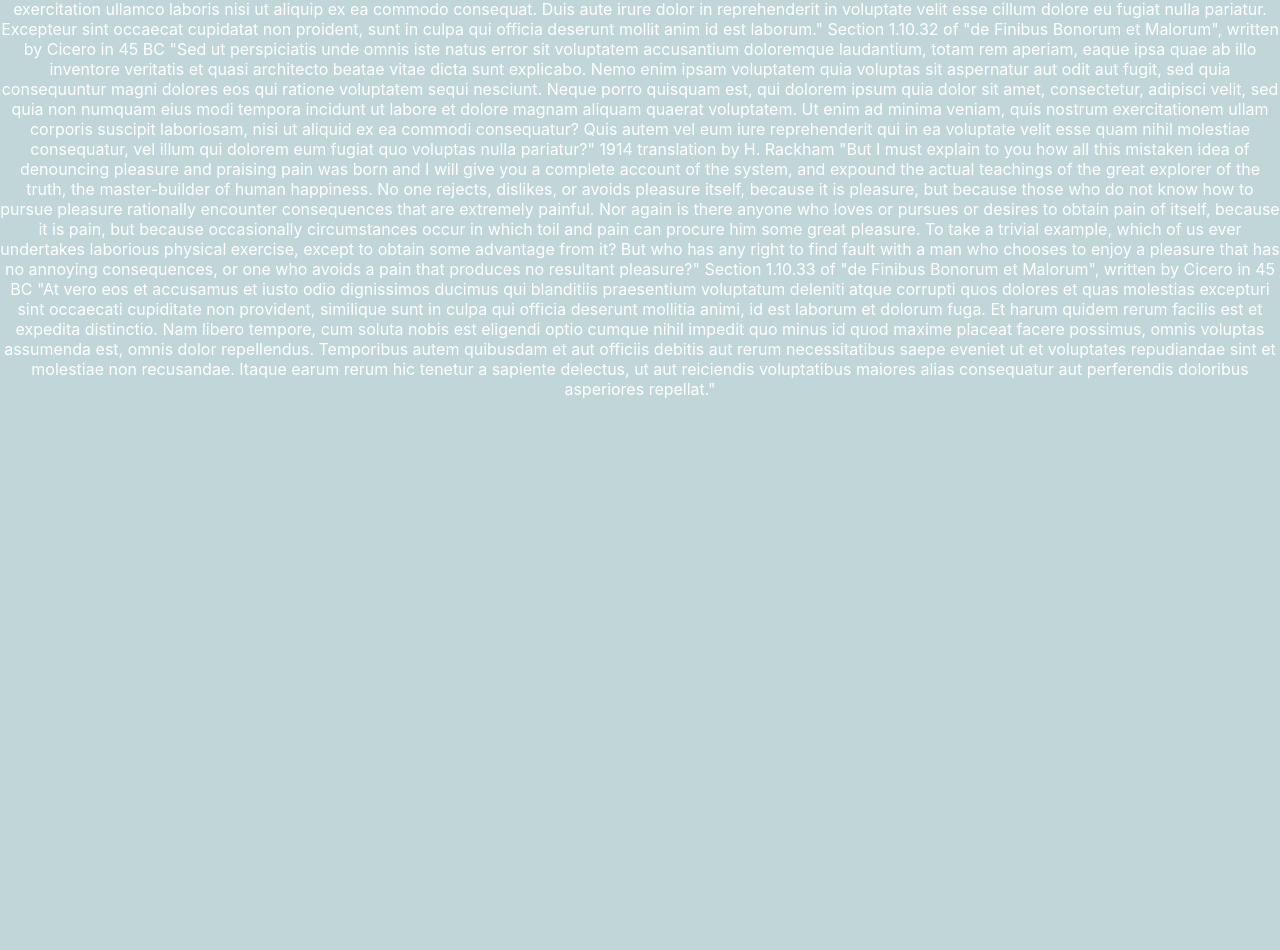
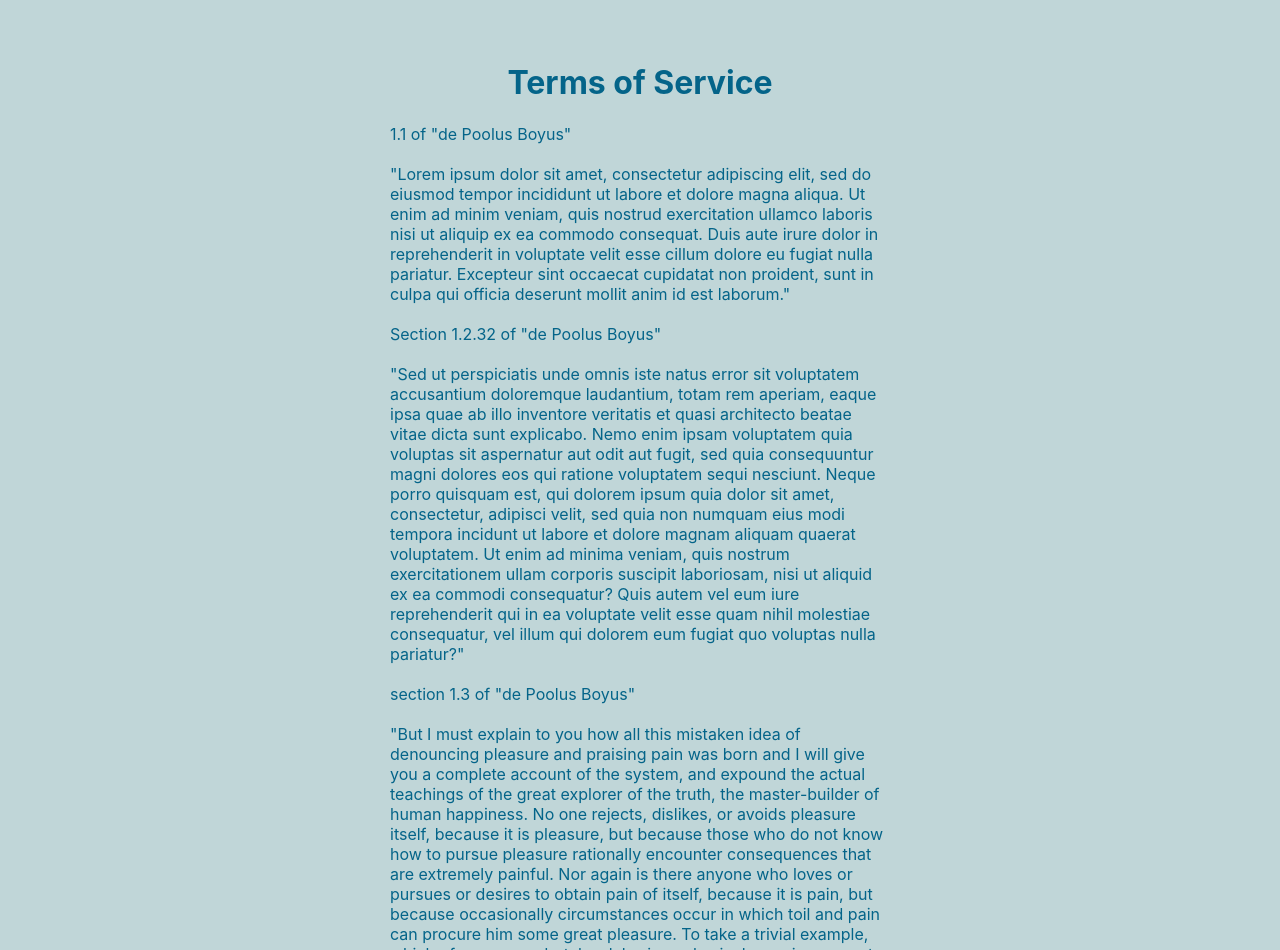
Before and after one commit to Cstephens-1/PoolBoy, a React (Create React App) app: page /tos in a window 1280 px wide. Shown: the part 202-1152 px from the top of the page. Before the commit the page ends 800 px from the top, so only its background shows below. Built offline with nearby package versions, Linux system fonts and the light colour scheme.

Commit message:
final project except a few minor things we could add

```diff
--- a/src/components/BillPay.js
+++ b/src/components/BillPay.js
@@ -119,13 +119,16 @@
     font-size: 20px;
     border-radius: 8px;
     background-color: lightgrey;
-    margin: 7px;
+    margin-left: 390px;
     padding: 12px;
+    margin-top: 25px;
+
 `
 
 const InputStyler= styled.input`
     margin-left: -50px;
     margin-right: 150px;
+
     /* margin-top: 25px; */
     height: 20px;
     position: relative;
--- a/src/components/Description.js
+++ b/src/components/Description.js
@@ -4,6 +4,10 @@
     return(
         <PStyler>
             The PoolBoy is the premier residential and commercial pool cleaning service in the region. We are open 6 days a week and service any pool, no matter how much care they need. With an hourly rate we can provide superior service at competitive prices.
+
+            Call us today to schedule your free consultation so we can you back to enjoying your pool today!
+
+            <marquee scrollamount="15">**Disclaimer: Please do not assault our pool boys.**</marquee>
 
 
 
@@ -20,7 +24,7 @@
 const PStyler = styled.p`
     color: #3a7587;
     font-size: 24px;
-    width: 500px;
+    width: 60%;
     margin: auto;
     z-index: 1;
     margin-top: 15px;
@@ -28,6 +32,7 @@
     border-style: solid;
     margin-bottom: 15px;
     padding-bottom: 15px;
-
+    font-weight: 500;
+    line-height: 35px;
 
 `
--- a/src/components/Footer.js
+++ b/src/components/Footer.js
@@ -14,7 +14,7 @@
 
 
                 <NavLink path="/">Investors</NavLink>
-                <NavLink path="/tos">TermsOfService</NavLink>
+                <NavLink to="/tos">TermsOfService</NavLink>
             </AboutSection>
 
 
--- a/src/components/Home.js
+++ b/src/components/Home.js
@@ -38,6 +38,8 @@
     font-size: 100px;
     margin-bottom: -2%;
     margin-top: -1%;
+    padding-top: 20px;
+    padding-bottom: 25px;
 `
 const Div = styled.div`
     margin-bottom: 15px;
--- a/src/components/Reviews.js
+++ b/src/components/Reviews.js
@@ -48,6 +48,15 @@
             cleaner_id: synthRev.target[2].value,
         }
         addNewRev(newRev)
+        synthRev.target[0].value = ""
+        synthRev.target[1].value = ""
+        // if (synthRev.target[2].value !== null){
+
+        //     synthRev.target[2].value = ""
+        // }
+
+
+
     }
 
     function DeleteReview(review){
@@ -92,6 +101,8 @@
 
                 <Button  type="submit">Leave a review</Button>
             </form>
+
+
         </FormStyler>
 
         {reviews.map(each_rev=>{
--- a/src/components/TermsOfService.js
+++ b/src/components/TermsOfService.js
@@ -1,20 +1,48 @@
+import styled from "styled-components";
 import NavBar from "./NavBar";
 
 function TermsOfService(){
     return(
-        <>
-        <p>"Lorem ipsum dolor sit amet, consectetur adipiscing elit, sed do eiusmod tempor incididunt ut labore et dolore magna aliqua. Ut enim ad minim veniam, quis nostrud exercitation ullamco laboris nisi ut aliquip ex ea commodo consequat. Duis aute irure dolor in reprehenderit in voluptate velit esse cillum dolore eu fugiat nulla pariatur. Excepteur sint occaecat cupidatat non proident, sunt in culpa qui officia deserunt mollit anim id est laborum."
+        <TOS>
 
-        Section 1.10.32 of "de Finibus Bonorum et Malorum", written by Cicero in 45 BC
-        "Sed ut perspiciatis unde omnis iste natus error sit voluptatem accusantium doloremque laudantium, totam rem aperiam, eaque ipsa quae ab illo inventore veritatis et quasi architecto beatae vitae dicta sunt explicabo. Nemo enim ipsam voluptatem quia voluptas sit aspernatur aut odit aut fugit, sed quia consequuntur magni dolores eos qui ratione voluptatem sequi nesciunt. Neque porro quisquam est, qui dolorem ipsum quia dolor sit amet, consectetur, adipisci velit, sed quia non numquam eius modi tempora incidunt ut labore et dolore magnam aliquam quaerat voluptatem. Ut enim ad minima veniam, quis nostrum exercitationem ullam corporis suscipit laboriosam, nisi ut aliquid ex ea commodi consequatur? Quis autem vel eum iure reprehenderit qui in ea voluptate velit esse quam nihil molestiae consequatur, vel illum qui dolorem eum fugiat quo voluptas nulla pariatur?"
+            <H1>Terms of Service</H1>
 
-        1914 translation by H. Rackham
-        "But I must explain to you how all this mistaken idea of denouncing pleasure and praising pain was born and I will give you a complete account of the system, and expound the actual teachings of the great explorer of the truth, the master-builder of human happiness. No one rejects, dislikes, or avoids pleasure itself, because it is pleasure, but because those who do not know how to pursue pleasure rationally encounter consequences that are extremely painful. Nor again is there anyone who loves or pursues or desires to obtain pain of itself, because it is pain, but because occasionally circumstances occur in which toil and pain can procure him some great pleasure. To take a trivial example, which of us ever undertakes laborious physical exercise, except to obtain some advantage from it? But who has any right to find fault with a man who chooses to enjoy a pleasure that has no annoying consequences, or one who avoids a pain that produces no resultant pleasure?"
+        <Pstyler>1.1 of "de Poolus Boyus" <br></br><br></br>
+        "Lorem ipsum dolor sit amet, consectetur adipiscing elit, sed do eiusmod tempor incididunt ut labore et dolore magna aliqua. Ut enim ad minim veniam, quis nostrud exercitation ullamco laboris nisi ut aliquip ex ea commodo consequat. Duis aute irure dolor in reprehenderit in voluptate velit esse cillum dolore eu fugiat nulla pariatur. Excepteur sint occaecat cupidatat non proident, sunt in culpa qui officia deserunt mollit anim id est laborum."</Pstyler>
 
-        Section 1.10.33 of "de Finibus Bonorum et Malorum", written by Cicero in 45 BC
-        "At vero eos et accusamus et iusto odio dignissimos ducimus qui blanditiis praesentium voluptatum deleniti atque corrupti quos dolores et quas molestias excepturi sint occaecati cupiditate non provident, similique sunt in culpa qui officia deserunt mollitia animi, id est laborum et dolorum fuga. Et harum quidem rerum facilis est et expedita distinctio. Nam libero tempore, cum soluta nobis est eligendi optio cumque nihil impedit quo minus id quod maxime placeat facere possimus, omnis voluptas assumenda est, omnis dolor repellendus. Temporibus autem quibusdam et aut officiis debitis aut rerum necessitatibus saepe eveniet ut et voluptates repudiandae sint et molestiae non recusandae. Itaque earum rerum hic tenetur a sapiente delectus, ut aut reiciendis voluptatibus maiores alias consequatur aut perferendis doloribus asperiores repellat."</p>
-        </>
+        <br></br>
+
+        <Pstyler>Section 1.2.32 of "de Poolus Boyus"<br></br><br></br>
+        "Sed ut perspiciatis unde omnis iste natus error sit voluptatem accusantium doloremque laudantium, totam rem aperiam, eaque ipsa quae ab illo inventore veritatis et quasi architecto beatae vitae dicta sunt explicabo. Nemo enim ipsam voluptatem quia voluptas sit aspernatur aut odit aut fugit, sed quia consequuntur magni dolores eos qui ratione voluptatem sequi nesciunt. Neque porro quisquam est, qui dolorem ipsum quia dolor sit amet, consectetur, adipisci velit, sed quia non numquam eius modi tempora incidunt ut labore et dolore magnam aliquam quaerat voluptatem. Ut enim ad minima veniam, quis nostrum exercitationem ullam corporis suscipit laboriosam, nisi ut aliquid ex ea commodi consequatur? Quis autem vel eum iure reprehenderit qui in ea voluptate velit esse quam nihil molestiae consequatur, vel illum qui dolorem eum fugiat quo voluptas nulla pariatur?"</Pstyler>
+
+        <br></br>
+
+        <Pstyler>section 1.3 of "de Poolus Boyus" <br></br><br></br>
+        "But I must explain to you how all this mistaken idea of denouncing pleasure and praising pain was born and I will give you a complete account of the system, and expound the actual teachings of the great explorer of the truth, the master-builder of human happiness. No one rejects, dislikes, or avoids pleasure itself, because it is pleasure, but because those who do not know how to pursue pleasure rationally encounter consequences that are extremely painful. Nor again is there anyone who loves or pursues or desires to obtain pain of itself, because it is pain, but because occasionally circumstances occur in which toil and pain can procure him some great pleasure. To take a trivial example, which of us ever undertakes laborious physical exercise, except to obtain some advantage from it? But who has any right to find fault with a man who chooses to enjoy a pleasure that has no annoying consequences, or one who avoids a pain that produces no resultant pleasure?"</Pstyler>
+
+        <br></br>
+
+        <Pstyler>Section 1.10.33 of "de Finibus Bonorum et Malorum", written by Cicero in 45 BC<br></br>
+        "At vero eos et accusamus et iusto odio dignissimos ducimus qui blanditiis praesentium voluptatum deleniti atque corrupti quos dolores et quas molestias excepturi sint occaecati cupiditate non provident, similique sunt in culpa qui officia deserunt mollitia animi, id est laborum et dolorum fuga. Et harum quidem rerum facilis est et expedita distinctio. Nam libero tempore, cum soluta nobis est eligendi optio cumque nihil impedit quo minus id quod maxime placeat facere possimus, omnis voluptas assumenda est, omnis dolor repellendus. Temporibus autem quibusdam et aut officiis debitis aut rerum necessitatibus saepe eveniet ut et voluptates repudiandae sint et molestiae non recusandae. Itaque earum rerum hic tenetur a sapiente delectus, ut aut reiciendis voluptatibus maiores alias consequatur aut perferendis doloribus asperiores repellat."</Pstyler>
+
+
+        </TOS>
     )
 }
 
 export default TermsOfService
+
+const Pstyler = styled.p`
+    width: 500px;
+    text-align: left;
+    margin: auto;
+    color: #046489
+`
+
+const TOS = styled.div`
+    margin-top: 100px;
+`
+
+const H1 = styled.h1`
+color: #046489
+`
```
